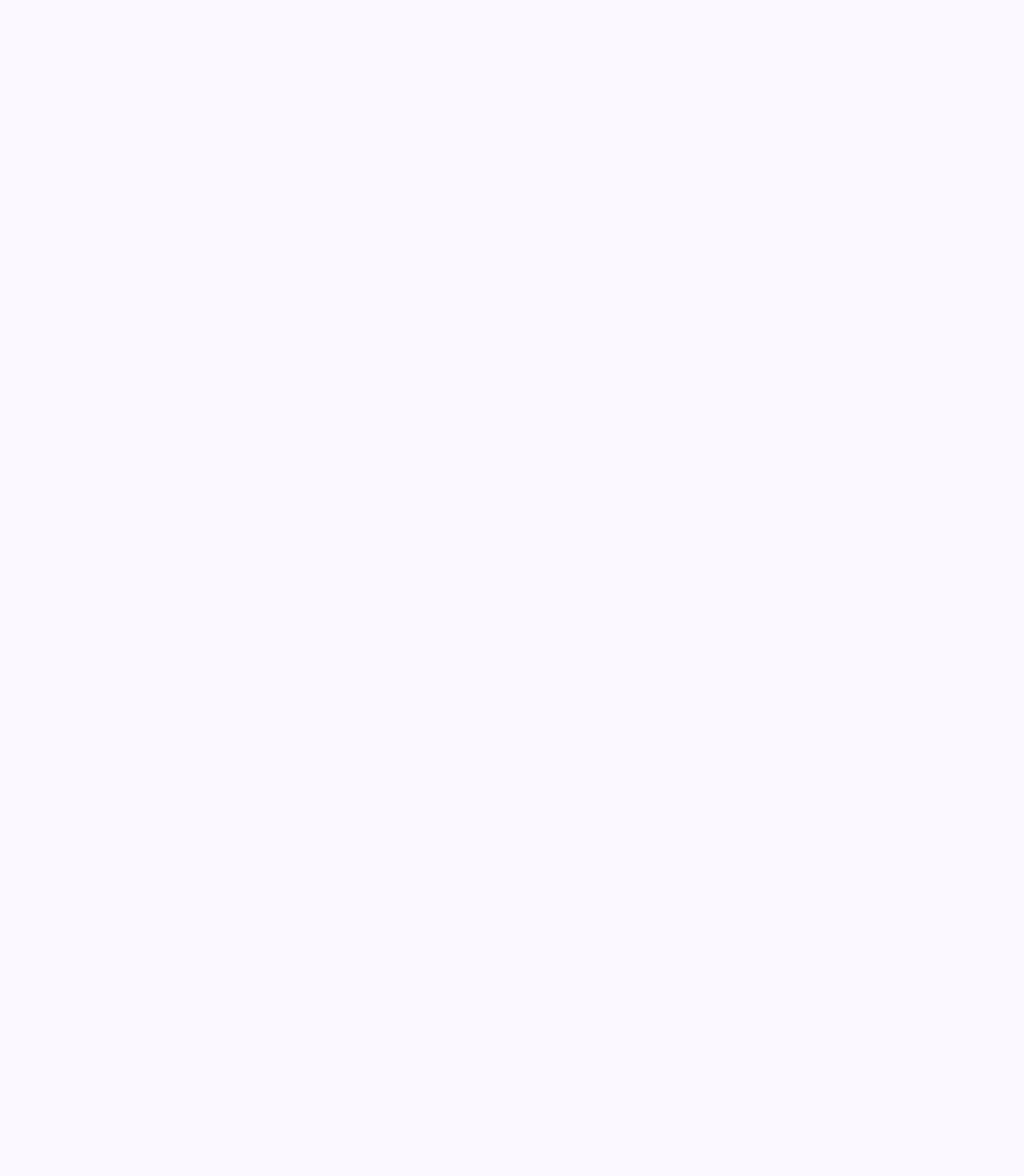
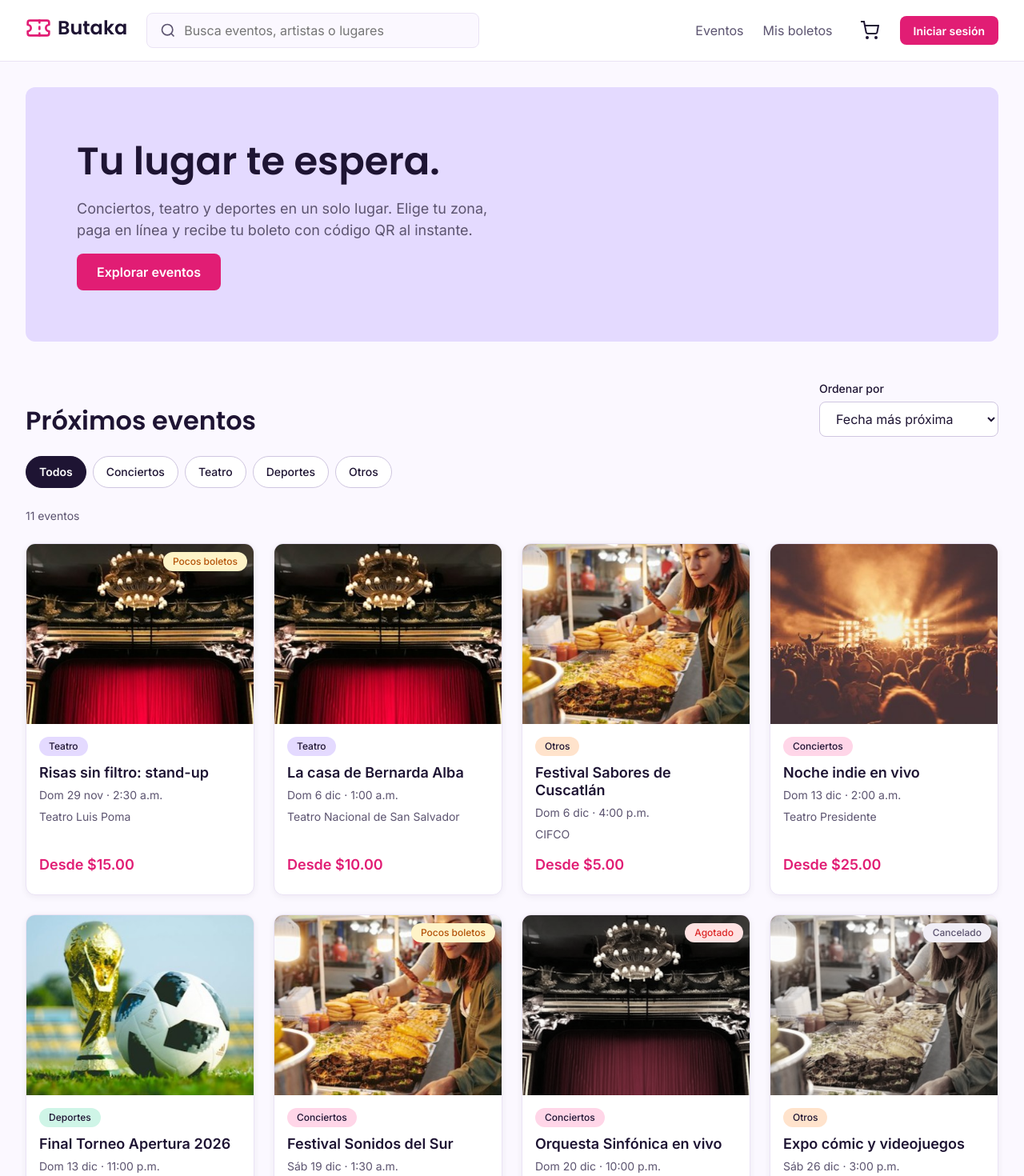
Before and after one commit to eddieescamilla/butaka-react, a React (Vite) app: page / in a window 1280 px wide. Shown: the top 1470 px of the page at 80% size. Before the commit the page ends 800 px from the top, so only its background shows below. Built offline with nearby package versions, Linux system fonts and the light colour scheme.

Commit message:
Registra las rutas de eventos (/, /eventos y /eventos/:id) y usa la API falsa

```diff
--- a/src/features/eventos/DetalleEventoPage.jsx
+++ b/src/features/eventos/DetalleEventoPage.jsx
@@ -1,9 +1,10 @@
 // DUEÑO: Eddie. Módulo 2: gestión de eventos. Detalle de un evento.
-// Props: { params, irA }  ·  params.eventoId: id del evento
-// Conexión con Gabriel: "Comprar boletos" llama a irA('seleccion', { eventoId }).
+// Ruta: /eventos/:id  ·  el id se lee de la URL con useParams.
+// Conexión con Gabriel: "Comprar boletos" navega a /eventos/:id/boletos.
 import { useEffect } from 'react';
+import { useNavigate, useParams } from 'react-router';
 import { usePeticion } from '../../hooks/usePeticion.js';
-import { obtenerEventoPorId } from '../../servicios/eventos.js';
+import { obtenerEvento } from '../../api/eventos.js';
 import { CATEGORIAS, ESTADOS_EVENTO } from '../../data/categorias.js';
 import { formatearFecha, formatearPrecio, rutaPublica } from '../../utils/formato.js';
 import { precioDesde, sePuedeComprar } from '../../utils/eventos.js';
@@ -21,11 +22,10 @@ const MOTIVOS_SIN_VENTA = {
   finalizado: 'Este evento ya se realizó.',
 };
 
-export default function DetalleEventoPage({ params, irA }) {
-  const { estado, datos: evento, error, reintentar } = usePeticion(
-    (signal) => obtenerEventoPorId(params.eventoId, { signal }),
-    [params.eventoId],
-  );
+export default function DetalleEventoPage() {
+  const { id } = useParams();
+  const navegar = useNavigate();
+  const { estado, datos: evento, error, reintentar } = usePeticion((signal) => obtenerEvento(id, { signal }), [id]);
 
   // El título de la pestaña muestra el nombre del evento
   useEffect(() => {
@@ -38,7 +38,7 @@ export default function DetalleEventoPage({ params, irA }) {
   }, [evento]);
 
   const volver = (
-    <EnlaceVista vista="inicio" irA={irA} className="detalle__volver">
+    <EnlaceVista a="/eventos" className="detalle__volver">
       ← Volver a eventos
     </EnlaceVista>
   );
@@ -120,7 +120,7 @@ export default function DetalleEventoPage({ params, irA }) {
             bloque
             disabled={!disponible}
             aria-describedby={disponible ? undefined : 'detalle-motivo'}
-            onClick={() => irA('seleccion', { eventoId: evento.id })}
+            onClick={() => navegar(`/eventos/${evento.id}/boletos`)}
           >
             Comprar boletos
           </Boton>
--- a/src/features/eventos/InicioPage.jsx
+++ b/src/features/eventos/InicioPage.jsx
@@ -1,10 +1,10 @@
 // DUEÑO: Eddie. Módulo 2: gestión de eventos. Pantalla de inicio.
-// Props: { irA }
+// Ruta: / (index)
 import Boton from '../../components/Boton.jsx';
 import CatalogoEventos from './CatalogoEventos.jsx';
 import './InicioPage.css';
 
-export default function InicioPage({ irA }) {
+export default function InicioPage() {
   function irAlListado() {
     document.getElementById('eventos-titulo')?.scrollIntoView({ behavior: 'smooth' });
   }
@@ -22,7 +22,7 @@ export default function InicioPage({ irA }) {
         <Boton onClick={irAlListado}>Explorar eventos</Boton>
       </section>
 
-      <CatalogoEventos irA={irA} tituloId="eventos-titulo" titulo="Próximos eventos" />
+      <CatalogoEventos tituloId="eventos-titulo" titulo="Próximos eventos" />
     </div>
   );
 }
--- a/src/features/eventos/ResultadosPage.jsx
+++ b/src/features/eventos/ResultadosPage.jsx
@@ -1,19 +1,22 @@
-// DUEÑO: Eddie. Módulo 2: gestión de eventos. Resultados de búsqueda.
-// Props: { params, irA }  ·  params.busqueda: texto escrito en el buscador
+// DUEÑO: Eddie. Módulo 2: gestión de eventos. Listado y búsqueda.
+// Ruta: /eventos?q=texto  ·  el texto viene del buscador del encabezado.
+// Como la búsqueda vive en la URL, se puede compartir, recargar y volver atrás.
+import { useSearchParams } from 'react-router';
 import EnlaceVista from '../../components/EnlaceVista.jsx';
 import CatalogoEventos from './CatalogoEventos.jsx';
 import './ResultadosPage.css';
 
-export default function ResultadosPage({ params, irA }) {
-  const busqueda = params.busqueda ?? '';
+export default function ResultadosPage() {
+  const [parametros] = useSearchParams();
+  const busqueda = parametros.get('q')?.trim() ?? '';
 
   return (
     <div className="contenedor resultados">
-      <EnlaceVista vista="inicio" irA={irA} className="resultados__volver">
+      <EnlaceVista a="/" className="resultados__volver">
         ← Volver al inicio
       </EnlaceVista>
       <h1 className="pagina__titulo">{busqueda ? `Resultados para “${busqueda}”` : 'Todos los eventos'}</h1>
-      <CatalogoEventos busqueda={busqueda} irA={irA} tituloId="resultados-lista" titulo="Eventos encontrados" />
+      <CatalogoEventos busqueda={busqueda} tituloId="resultados-lista" titulo={busqueda ? 'Eventos encontrados' : 'Catálogo'} />
     </div>
   );
 }
--- a/src/features/eventos/TarjetaEvento.jsx
+++ b/src/features/eventos/TarjetaEvento.jsx
@@ -1,7 +1,6 @@
 // DUEÑO: Eddie. Tarjeta de un evento en el listado (componente del Design System).
 // Props:
-//   evento: objeto de src/data/eventos.js
-//   irA:    función de navegación
+//   evento: evento de la API falsa (src/api/eventos.js)
 // Toda la tarjeta es clicable, pero el enlace real es el título
 // (así el lector de pantalla anuncia un solo enlace por tarjeta).
 import Etiqueta from '../../components/Etiqueta.jsx';
@@ -11,7 +10,7 @@ import { formatearFecha, formatearPrecio, rutaPublica } from '../../utils/format
 import { precioDesde } from '../../utils/eventos.js';
 import './TarjetaEvento.css';
 
-export default function TarjetaEvento({ evento, irA }) {
+export default function TarjetaEvento({ evento }) {
   const categoria = CATEGORIAS.find((item) => item.id === evento.categoria);
   const sinVenta = evento.estado === 'agotado' || evento.estado === 'cancelado';
 
@@ -35,12 +34,7 @@ export default function TarjetaEvento({ evento, irA }) {
       <div className="tarjeta-evento__cuerpo">
         <Etiqueta variante={evento.categoria}>{categoria?.nombre}</Etiqueta>
         <h3 className="tarjeta-evento__titulo">
-          <EnlaceVista
-            vista="detalle-evento"
-            params={{ eventoId: evento.id }}
-            irA={irA}
-            className="tarjeta-evento__enlace"
-          >
+          <EnlaceVista a={`/eventos/${evento.id}`} className="tarjeta-evento__enlace">
             {evento.titulo}
           </EnlaceVista>
         </h3>
--- /dev/null
+++ b/src/features/eventos/modulo.jsx
@@ -0,0 +1,19 @@
+// DUEÑO: Eddie. Módulo 2: gestión de eventos.
+// Registra las rutas públicas de eventos y el Context de preferencias.
+import InicioPage from './InicioPage.jsx';
+import ResultadosPage from './ResultadosPage.jsx';
+import DetalleEventoPage from './DetalleEventoPage.jsx';
+import { PreferenciasProveedor } from './PreferenciasContext.jsx';
+
+export default {
+  nombre: 'eventos',
+  orden: 30,
+  Proveedor: PreferenciasProveedor,
+  rutas: {
+    publicas: [
+      { index: true, Component: InicioPage, handle: { titulo: 'Inicio' } },
+      { path: 'eventos', Component: ResultadosPage, handle: { titulo: 'Eventos' } },
+      { path: 'eventos/:id', Component: DetalleEventoPage, handle: { titulo: 'Detalle del evento' } },
+    ],
+  },
+};
```
